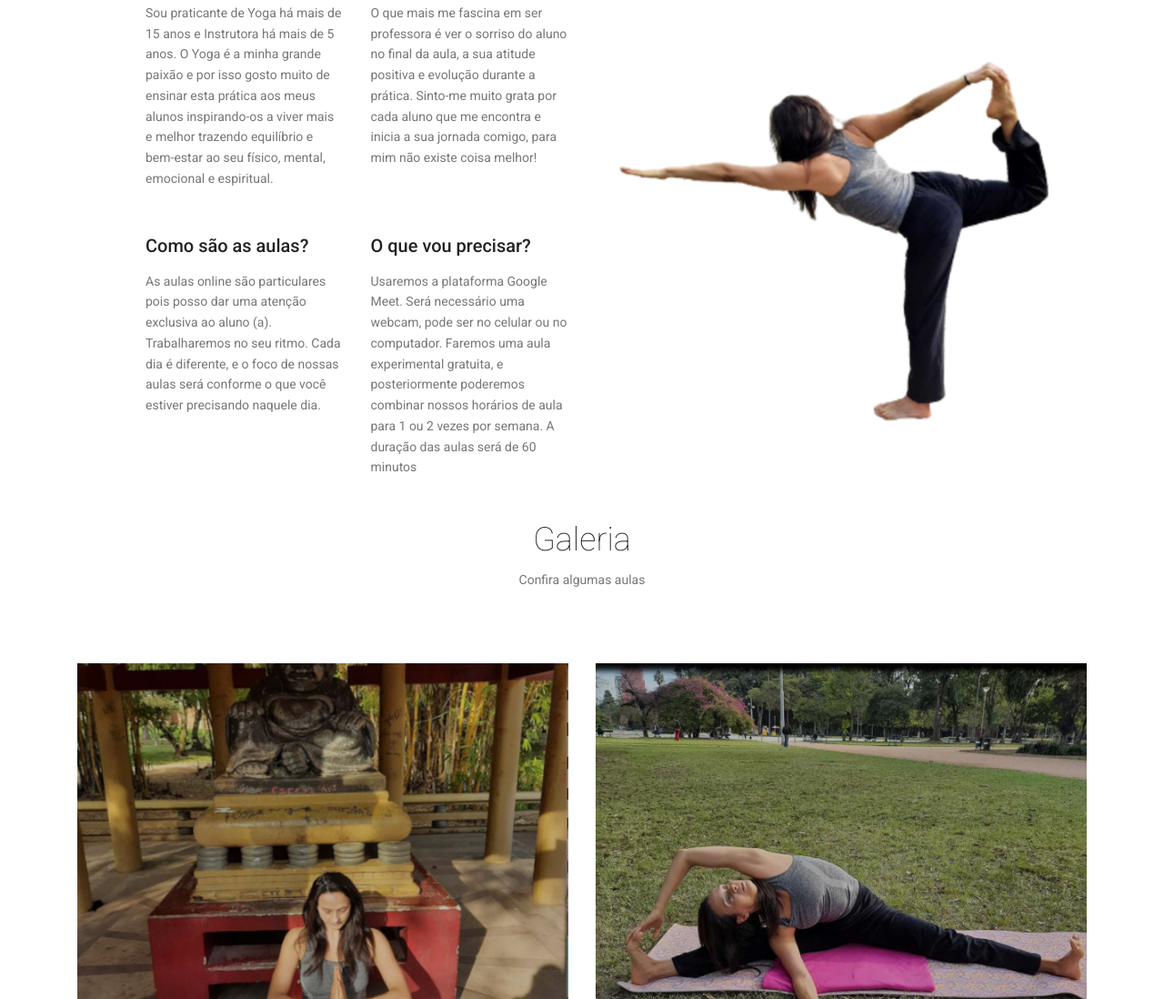
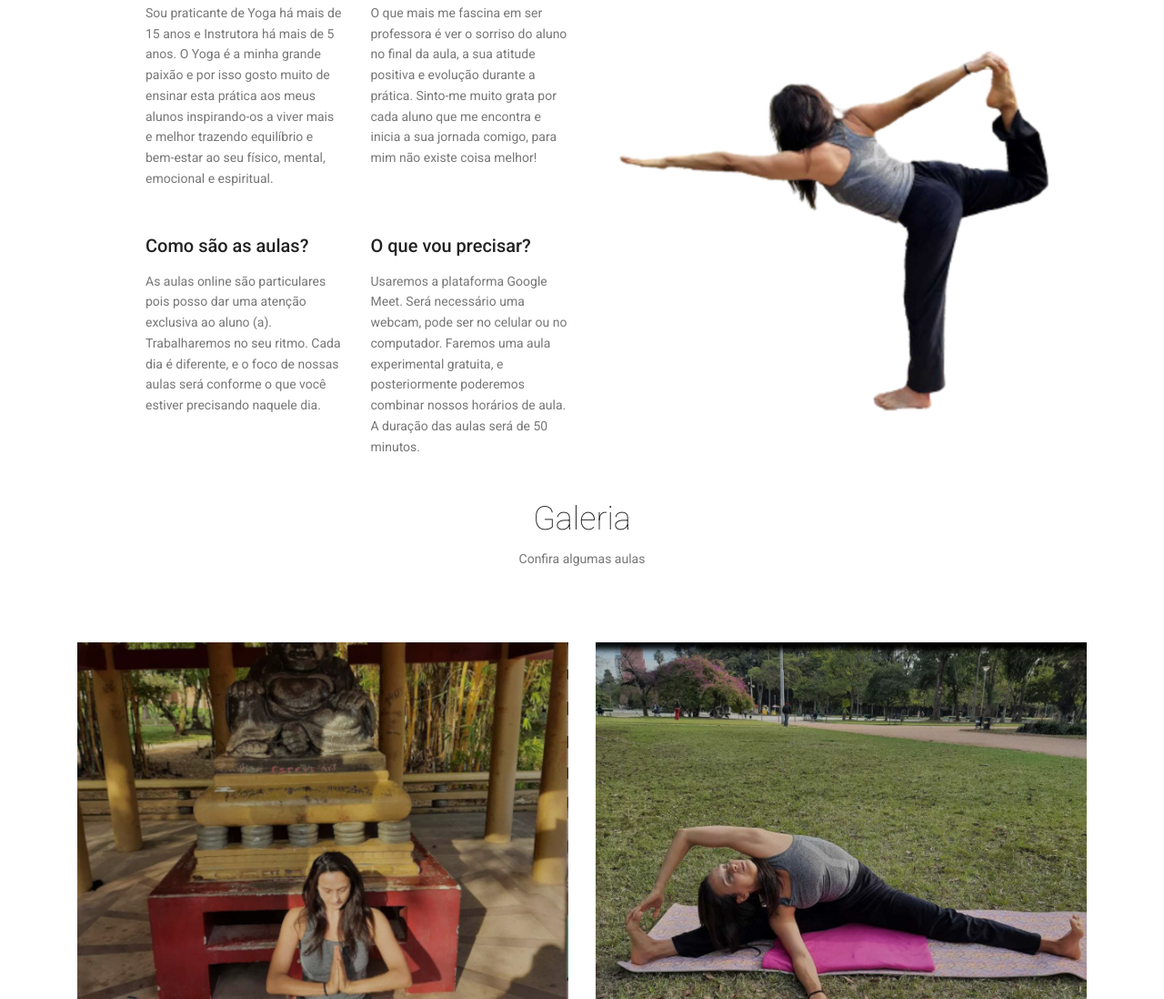
Before and after one commit to estivalet/maira-personal, a plain HTML site: page index.html in a window 1280 px wide. Shown: the part 1719-2817 px from the top of the page at 91% size. Drawn offline with nearby package versions, Linux system fonts and the light colour scheme; some packages are replaced by stand-ins of ours.

Commit message:
change text

```diff
--- a/index.html
+++ b/index.html
@@ -233,8 +233,7 @@
 							<div class="single-about">
 								<h4>O que vou precisar?</h4>
 								<p>Usaremos a plataforma Google Meet. Será necessário uma webcam, pode ser no celular ou no computador.
-									Faremos uma aula experimental gratuita, e posteriormente poderemos combinar nossos horários de aula
-									para 1 ou 2 vezes por semana. A duração das aulas será de 60 minutos
+								Faremos uma aula experimental gratuita, e posteriormente poderemos combinar nossos horários de aula. A duração das aulas será de 50 minutos.
 								</p>
 							</div>
 						</div>
```
